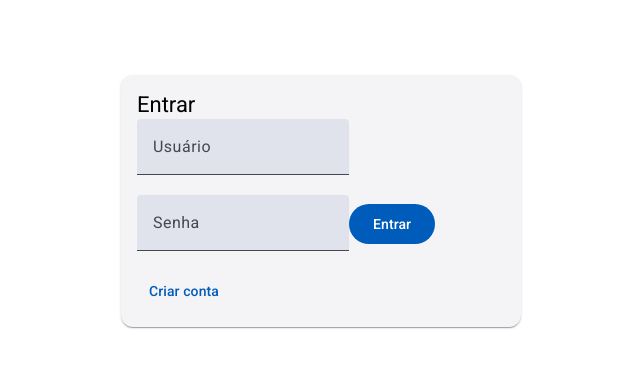
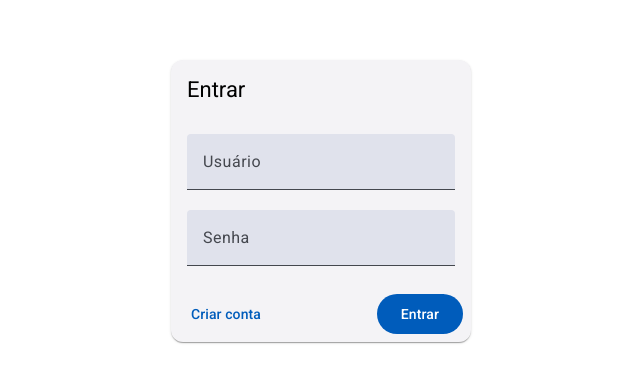
Before and after one commit to caruazu/front-login, an Angular app: page /login in a window 1280 px wide. Shown: the part 199-582 px from the top of the page, without its empty margins (319-959 px from the left). Built offline with nearby package versions, Linux system fonts and the light colour scheme.

Commit message:
finalização da estilização do login

```diff
--- a/src/app/components/layout-login/layout-login.component.html
+++ b/src/app/components/layout-login/layout-login.component.html
@@ -4,5 +4,11 @@
       <mat-card-title class="title">{{titulo()}}</mat-card-title>
     </mat-card-header>
     <mat-card-content><ng-content></ng-content></mat-card-content>
+    <mat-card-actions>
+      @if(botaoSecundario()){
+        <button mat-button (click)="navigate()">{{botaoSecundario()}}</button>
+      }
+      <button mat-flat-button (click)="submit()">{{botaoPrincipal()}}</button>
+    </mat-card-actions>
   </mat-card>
 </div>
--- a/src/app/components/layout-login/layout-login.component.scss
+++ b/src/app/components/layout-login/layout-login.component.scss
@@ -6,7 +6,15 @@
 
   .login-card{
     width: 100%;
-    max-width: 400px;
+    max-width: 300px;
+  }
+
+  mat-card-actions{
+    justify-content: space-between;
+  }
+
+  mat-card-title{
+    padding-bottom: 30px;
   }
 
 }
--- a/src/app/components/layout-login/layout-login.component.ts
+++ b/src/app/components/layout-login/layout-login.component.ts
@@ -1,12 +1,26 @@
-import { Component, input } from '@angular/core';
+import { Component, EventEmitter, input, Output } from '@angular/core';
+import { MatButtonModule } from '@angular/material/button';
 import { MatCardModule } from '@angular/material/card';
 
 @Component({
   selector: 'app-layout-login',
-  imports: [MatCardModule],
+  imports: [MatCardModule, MatButtonModule],
   templateUrl: './layout-login.component.html',
-  styleUrl: './layout-login.component.scss'
+  styleUrl: './layout-login.component.scss',
 })
 export class LayoutLoginComponent {
   titulo = input.required<String>();
+  botaoPrincipal = input.required<String>();
+  botaoSecundario = input<String>();
+
+  @Output('submit') onSubmit = new EventEmitter();
+  @Output('navigate') onNavigate = new EventEmitter();
+
+  submit() {
+    this.onSubmit.emit();
+  }
+
+  navigate() {
+    this.onNavigate.emit();
+  }
 }
--- a/src/app/pages/cadastro/cadastro.component.html
+++ b/src/app/pages/cadastro/cadastro.component.html
@@ -1,10 +1,15 @@
-<app-layout-login [titulo]="titulo">
-  <form [formGroup]="cadastroForm" (ngSubmit)="onSubmit()">
+<app-layout-login
+  [titulo]="titulo"
+  [botaoPrincipal]="botaoPrincipal"
+  [botaoSecundario]="botaoSecundario"
+  (submit)="submit()"
+  (navigate)="navigate()"
+>
+  <form [formGroup]="cadastroForm">
     <mat-form-field><input matInput type="username" formControlName="username" placeholder="Usuário" /></mat-form-field>
     <mat-form-field><input matInput type="email" formControlName="email" placeholder="Email" /></mat-form-field>
     <mat-form-field><input matInput type="password" formControlName="password" placeholder="Senha" /></mat-form-field>
     <mat-form-field><input matInput type="password" formControlName="passwordCheck" placeholder="Senha" /></mat-form-field>
-    <button mat-flat-button type="submit">Criar</button>
   </form>
 
   @if (apiResponse) {
--- a/src/app/pages/cadastro/cadastro.component.scss
+++ b/src/app/pages/cadastro/cadastro.component.scss
@@ -0,0 +1,3 @@
+mat-form-field {
+  width: 100%;
+}
--- a/src/app/pages/cadastro/cadastro.component.ts
+++ b/src/app/pages/cadastro/cadastro.component.ts
@@ -7,6 +7,7 @@ import { CommonModule } from '@angular/common';
 import { MatButtonModule } from '@angular/material/button';
 import { MatFormFieldModule } from '@angular/material/form-field';
 import { MatInputModule } from '@angular/material/input';
+import { Router } from '@angular/router';
 
 interface CadastroForm {
   username: FormControl;
@@ -29,11 +30,14 @@ interface CadastroForm {
   styleUrl: './cadastro.component.scss',
 })
 export class CadastroComponent {
-  titulo: String = 'Cadastro';
+  titulo = 'Cadastro';
+  botaoPrincipal = 'Cadastrar';
+  botaoSecundario = 'Login';
+
   cadastroForm!: FormGroup<CadastroForm>;
   apiResponse?: ApiResponse;
 
-  constructor(private loginService: LoginService) {
+  constructor(private router: Router, private loginService: LoginService) {
     this.cadastroForm = new FormGroup({
       username: new FormControl('', []),
       email: new FormControl('', []),
@@ -44,7 +48,7 @@ export class CadastroComponent {
 
   //TODO: validar se as senhas são iguais
 
-  onSubmit() {
+  submit() {
     const values = this.cadastroForm.value;
     const role = 'USER';
     this.loginService
@@ -59,4 +63,8 @@ export class CadastroComponent {
         },
       });
   }
+
+  navigate() {
+    this.router.navigate(['login']);
+  }
 }
--- a/src/app/pages/login/login.component.html
+++ b/src/app/pages/login/login.component.html
@@ -1,15 +1,14 @@
-<app-layout-login [titulo]="titulo">
-  <form [formGroup]="loginForm" (ngSubmit)="onSubmit()">
-    <mat-form-field>
-      <input matInput type="username" formControlName="username" placeholder="Usuário" />
-    </mat-form-field>
-    <mat-form-field>
-      <input matInput type="password" formControlName="password" placeholder="Senha" />
-    </mat-form-field>
-    <button mat-flat-button type="submit">Entrar</button>
+<app-layout-login
+  [titulo]="titulo"
+  [botaoPrincipal]="botaoPrincipal"
+  [botaoSecundario]="botaoSecundario"
+  (submit)="submit()"
+  (navigate)="navigate()"
+>
+  <form [formGroup]="loginForm">
+    <mat-form-field><input matInput type="username" formControlName="username" placeholder="Usuário" /></mat-form-field>
+    <mat-form-field><input matInput type="password" formControlName="password" placeholder="Senha" /></mat-form-field>
   </form>
-
-  <button mat-button type="button" (click)="navigate()">Criar conta</button>
 
   @if (apiResponse) {
     <p>Message: {{ apiResponse.message }}</p>
--- a/src/app/pages/login/login.component.scss
+++ b/src/app/pages/login/login.component.scss
@@ -0,0 +1,3 @@
+mat-form-field{
+  width: 100%;
+}
--- a/src/app/pages/login/login.component.ts
+++ b/src/app/pages/login/login.component.ts
@@ -5,9 +5,7 @@ import { Router } from '@angular/router';
 import { LoginService } from '../../services/login.service';
 import { CommonModule } from '@angular/common';
 import { ApiResponse } from '../../types/api.response.interface';
-import { MatSlideToggleModule } from '@angular/material/slide-toggle';
-import { MatButtonModule } from '@angular/material/button';
-import { MatFormField, MatFormFieldModule } from '@angular/material/form-field';
+import { MatFormFieldModule } from '@angular/material/form-field';
 import { MatInputModule } from '@angular/material/input';
 
 interface LoginForm {
@@ -17,12 +15,21 @@ interface LoginForm {
 
 @Component({
   selector: 'app-login',
-  imports: [LayoutLoginComponent, ReactiveFormsModule, CommonModule, MatButtonModule, MatFormFieldModule, MatInputModule],
+  imports: [
+    LayoutLoginComponent,
+    ReactiveFormsModule,
+    CommonModule,
+    MatFormFieldModule,
+    MatInputModule,
+  ],
   templateUrl: './login.component.html',
   styleUrl: './login.component.scss',
 })
 export class LoginComponent {
-  titulo: String = 'Entrar';
+  titulo = 'Entrar';
+  botaoPrincipal = 'Entrar';
+  botaoSecundario = 'Criar conta';
+
   loginForm!: FormGroup<LoginForm>;
   apiResponse?: ApiResponse;
 
@@ -33,7 +40,7 @@ export class LoginComponent {
     });
   }
 
-  onSubmit() {
+  submit() {
     const values = this.loginForm.value;
 
     this.loginService.entrar(values.username, values.password).subscribe({
```
